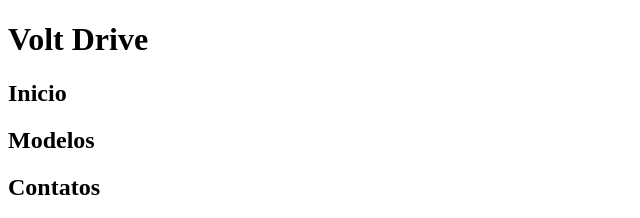
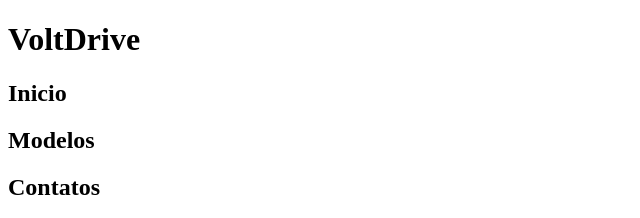
Before and after one commit to ohara407/projeto_ford_enter_senai, a plain HTML site: page Front-end/inicio.html in a window 1280 px wide. Shown: the top 218 px of the page, 0-640 px from the left. Drawn offline with Linux system fonts and the light colour scheme.

```diff
--- a/Front-end/inicio.html
+++ b/Front-end/inicio.html
@@ -12,7 +12,7 @@
 <body>
 
     <header>
-        <h1 id="titulo">Volt Drive</h1>
+        <h1 id="titulo">VoltDrive</h1>
     </header>
 
     <main class="container">
```
